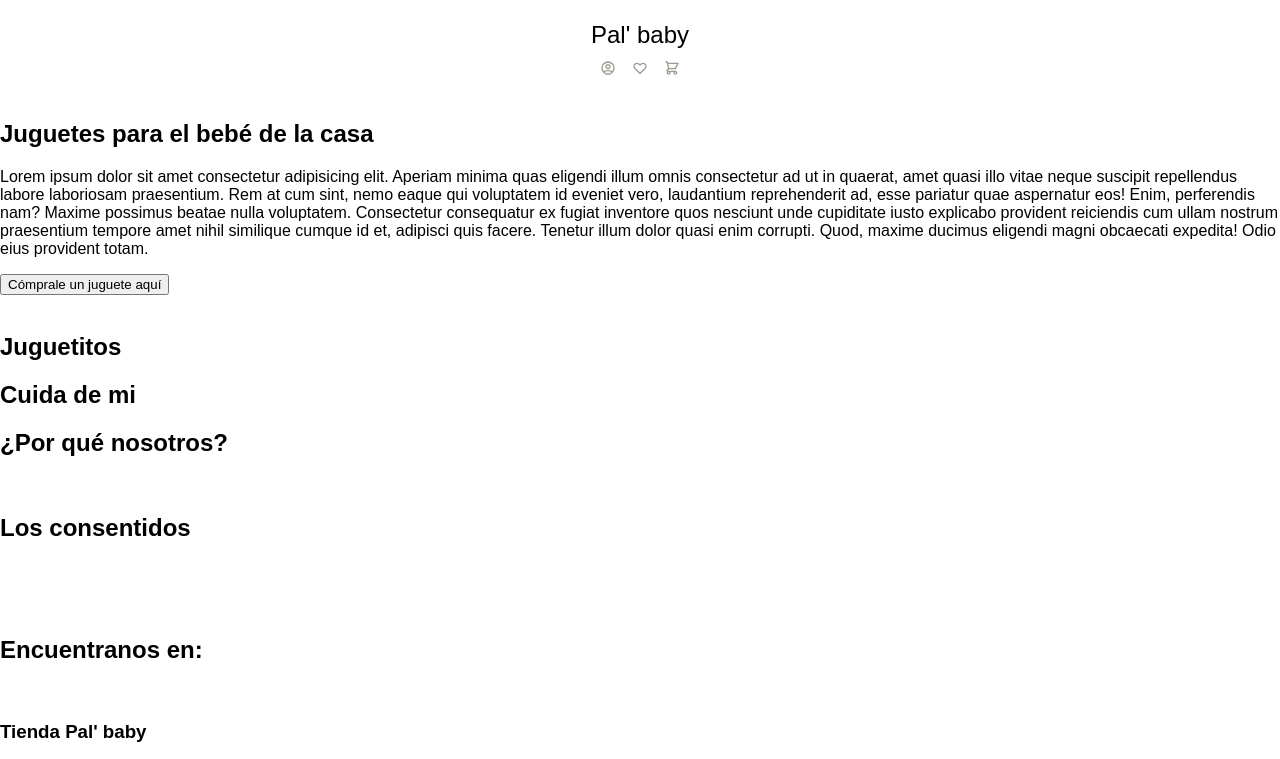
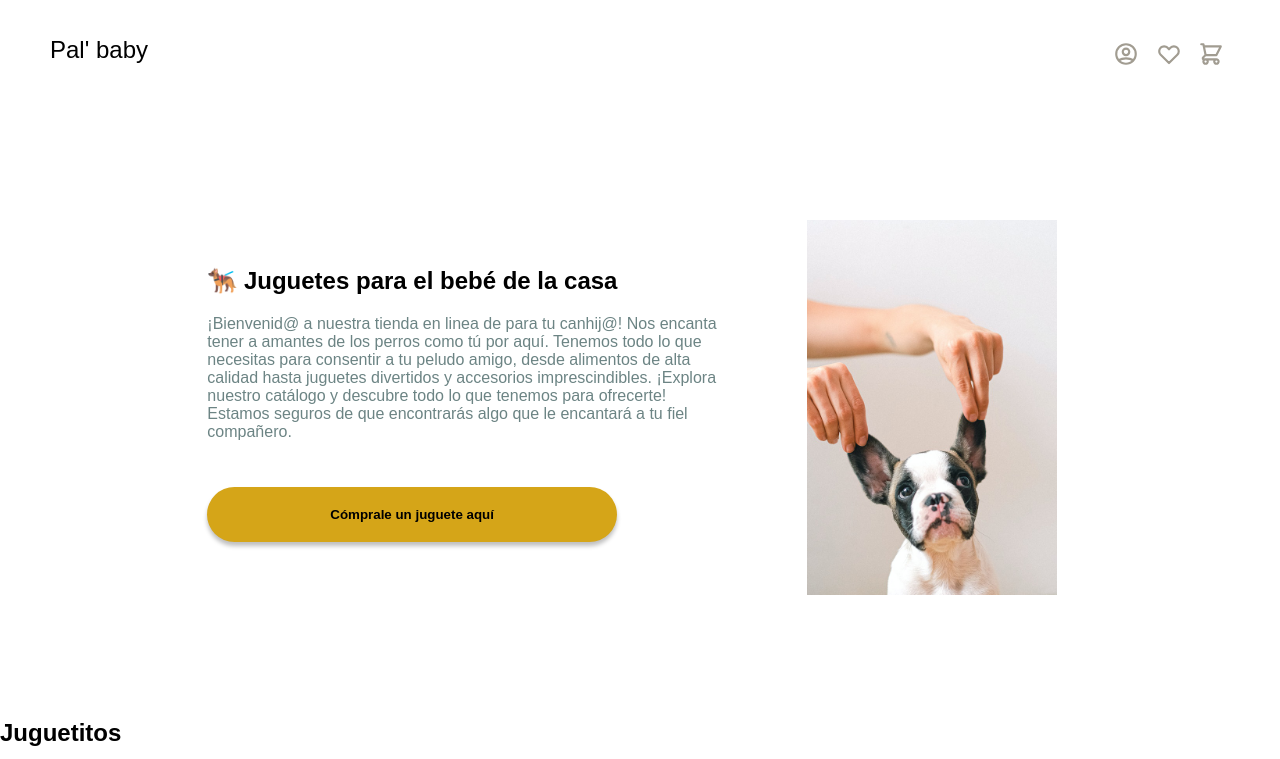
Before and after one commit to crontreras1/landing-palbaby, a plain HTML site: page index.html in a window 1280 px wide. Shown: the top 759 px of the page. Drawn offline with Linux system fonts and the light colour scheme.

Commit message:
main section done. Mobile first

```diff
--- a/index.html
+++ b/index.html
@@ -9,7 +9,7 @@
     <link rel=“preconnect” href=“https://fonts.gstatic.com” crossorigin>
     <link href=“https://fonts.googleapis.com/css2?family=IBM+Plex+Sans:wght@400;500;700&display=swap” rel=“stylesheet”>
 
-    <title>🐶 PalBaby</title>
+    <title>🐶 Pal' Baby</title>
 </head>
 <body>
     <nav class="navbar">
@@ -39,15 +39,15 @@
     <main class="main-section">
         <article>
             <div class="intro-section">
-                <h1>Juguetes para el bebé de la casa</h1>
+                <h1>🐕‍🦺 Juguetes para el bebé de la casa</h1>
 
-                <p>Lorem ipsum dolor sit amet consectetur adipisicing elit. Aperiam minima quas eligendi illum omnis consectetur ad ut in quaerat, amet quasi illo vitae neque suscipit repellendus labore laboriosam praesentium. Rem at cum sint, nemo eaque qui voluptatem id eveniet vero, laudantium reprehenderit ad, esse pariatur quae aspernatur eos! Enim, perferendis nam? Maxime possimus beatae nulla voluptatem. Consectetur consequatur ex fugiat inventore quos nesciunt unde cupiditate iusto explicabo provident reiciendis cum ullam nostrum praesentium tempore amet nihil similique cumque id et, adipisci quis facere. Tenetur illum dolor quasi enim corrupti. Quod, maxime ducimus eligendi magni obcaecati expedita! Odio eius provident totam.</p>
+                <p>¡Bienvenid@ a nuestra tienda en linea de para tu canhij@! Nos encanta tener a amantes de los perros como tú por aquí. Tenemos todo lo que necesitas para consentir a tu peludo amigo, desde alimentos de alta calidad hasta juguetes divertidos y accesorios imprescindibles. ¡Explora nuestro catálogo y descubre todo lo que tenemos para ofrecerte! Estamos seguros de que encontrarás algo que le encantará a tu fiel compañero.</p>
 
                 <button>Cómprale un juguete aquí</button>
             </div>
 
             <div class="image-section">
-                <img src="" alt="">
+                <img src="./assets/images/anna-shvets.jpg" alt="">
             </div>
         </article>
 
--- a/scss/main.scss
+++ b/scss/main.scss
@@ -4,6 +4,8 @@ $tertiary-color: #ad892a;
 $primary-text-color: #6c8484;
 $background: white;
 $font-stak: 'IBM Plex Sans', sans-serif;
+$button-shadow: 0px 4px 4px 0px rgba(0, 0, 0, 0.25);
+
 
 body {
     margin: 0px;
@@ -30,3 +32,77 @@ nav {
         }
     }
 }
+article {
+    width: auto;
+    color: $primary-text-color;
+    display: flex;
+    flex-direction: column-reverse;
+    align-items: center;
+    text-align: center;
+    height: auto;
+    .image-section {
+        img {
+            width: 250px;
+            height: auto;
+        }
+    }
+    .intro-section {
+        width: 80%;
+        h1 {
+            color: black;
+        }
+        button {
+            background-color: $secondary-color;
+            border-radius: 35px;
+            font-family: $font-stak;
+            font-weight: bold;
+            border-style: none;
+            width: 80%;
+            margin: 30px 0px;
+            padding: 20px;
+            cursor: pointer;
+            box-shadow: $button-shadow
+        }
+    }
+}
+
+@media (min-width: 768px) {
+    // body {
+    //     // background-color: red;
+    // }
+    nav {
+        flex-direction: row;
+        justify-content: space-between;
+        align-items: center;
+        width: auto;
+        padding: 0px 50px;
+        .icons {
+            button {
+                background-color: $background;
+                svg {
+                    width: 26px;
+                    height: 26px;
+                }
+            }
+        }
+    }
+    article {
+        flex-direction: row;
+        width: 80%;
+        justify-content: space-between;
+        margin: auto;
+        .intro-section {
+            width: 50%;
+            text-align: left;
+        }
+    }
+}
+@media (min-width: 1280px) {
+    // body {
+    //     // background-color: blue;
+    // }
+    article {
+        justify-content: space-evenly;
+        margin: 120px;
+    }
+}
```
Also changed, not shown: assets/images/anna-shvets.jpg (added), assets/images/doggy-mono.jpg (added), assets/images/goochie-poochie-grooming.jpg (added), css/main.css, 5 other files.
